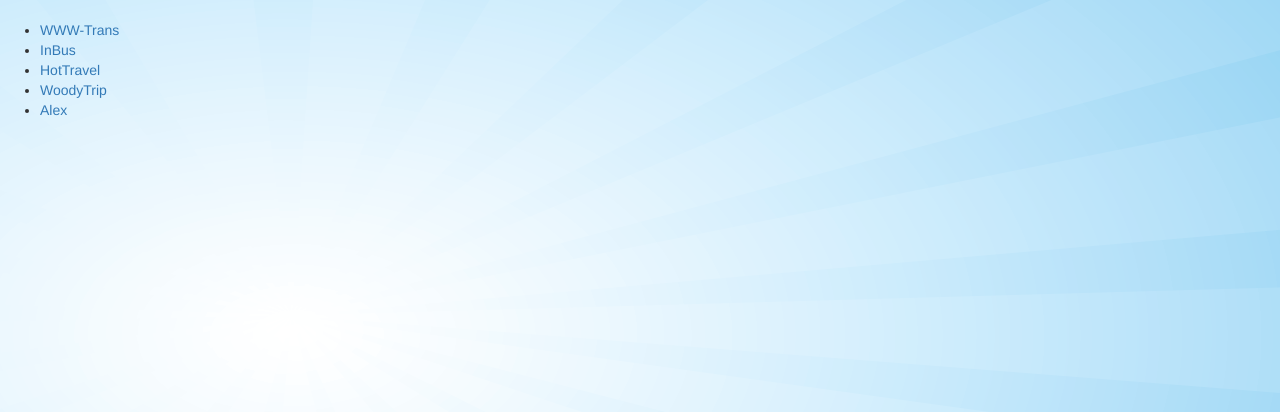
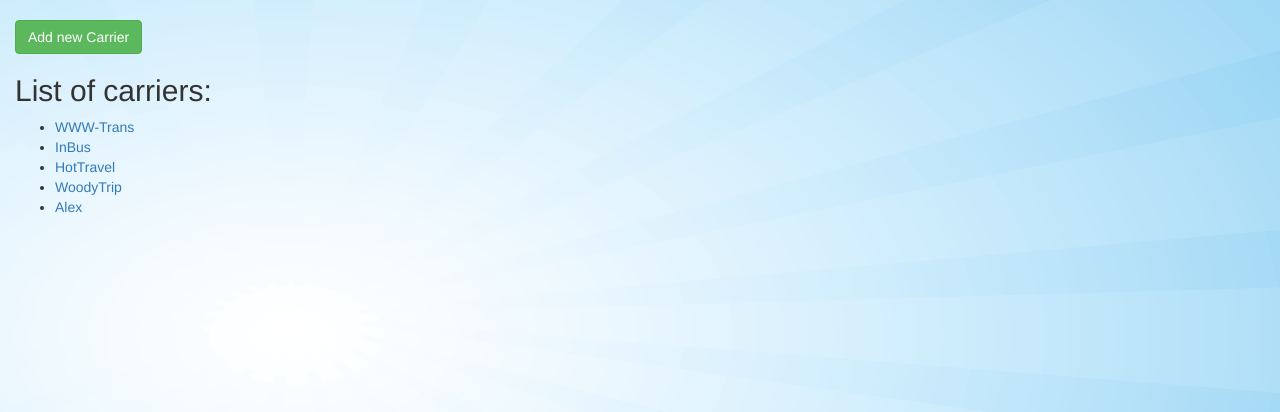
Before and after one commit to DmytroBartoshchuk/ts_test, a Django app: page /manager/carriers/ in a window 1280 px wide. Shown: the part 52-464 px from the top of the page. Run offline with Django 3.2, Linux system fonts and the light colour scheme; data comes from the database, SQL or seed files in the repository; both versions use the stored data as it was after the commit; some libraries are stand-ins or nearby versions.

Commit message:
add form for carriers

```diff
--- a/manager/models.py
+++ b/manager/models.py
@@ -7,7 +7,7 @@
     register_date = models.DateField()
 
     def get_absolute_url(self):
-        return reverse('manager:carriers_detail', kwargs={'pk': self.pk})
+        return reverse('manager:carrier_detail', kwargs={'pk': self.pk})
 
     def __str__(self):
         return self.name
--- a/manager/templates/carriers/index.html
+++ b/manager/templates/carriers/index.html
@@ -2,6 +2,13 @@
 {% block title %}Manager{% endblock %}
 {% block nav_active %}active{% endblock %}
 {% block content %}
+    <div class="col-sm col-sm-10">
+        <a href="{% url 'manager:carrier-add' %}">
+            <button class="btn btn-success">Add new Carrier</button>
+        </a>
+    </div>
+    <div class="col-sm col-sm-10">
+        <h2>List of carriers:</h2>
         {% if all_carriers %}
             <ul>
                 {% for carrier in all_carriers %}
@@ -11,4 +18,5 @@
         {% else %}
             <h3>You don't have any carriers</h3>
         {% endif %}
+    </div>
 {% endblock %}
--- a/manager/urls.py
+++ b/manager/urls.py
@@ -25,6 +25,6 @@
     # /manager/trip/<trip_id>/
     url(r'^trips/(?P<pk>[0-9]+)/$', views.DetailTripView.as_view(), name='trip_detail'),
 
-    #
-    url(r'carrier/add/$', views.CarrierCreate.as_view(), name='carrier-add'),
+    # /music/carrier/add/
+    url(r'^carrier/add/$', views.CarrierCreate.as_view(), name='carrier-add'),
 ]
--- a/manager/views.py
+++ b/manager/views.py
@@ -89,3 +89,4 @@
 class CarrierCreate(CreateView):
     model = Carrier
     fields = ['name', 'register_date']
+    template_name = 'carriers/carrier_form.html'
```
Also changed, not shown: manager/templates/layouts/form-template.html (+9 -0 lines), db.sqlite3. Lines whose indentation alone changed are shown as unchanged.
